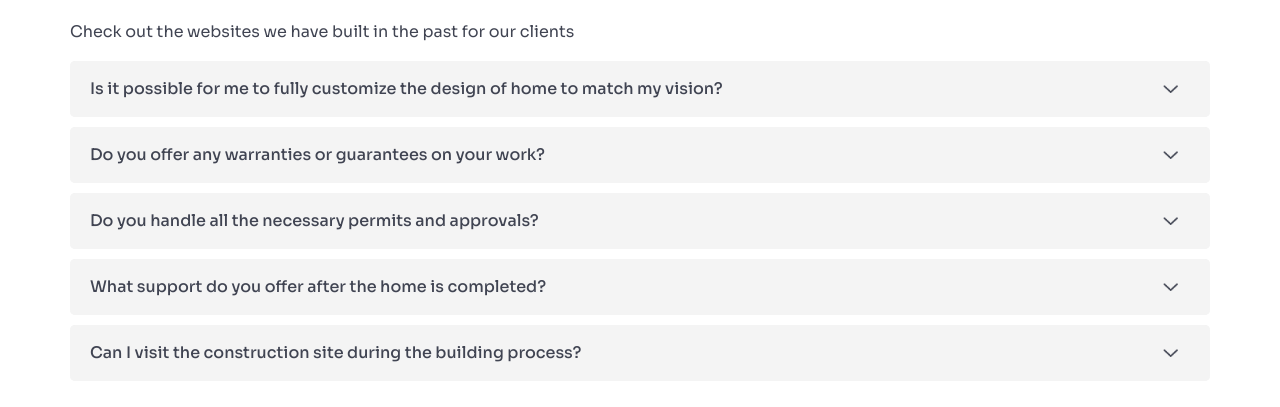
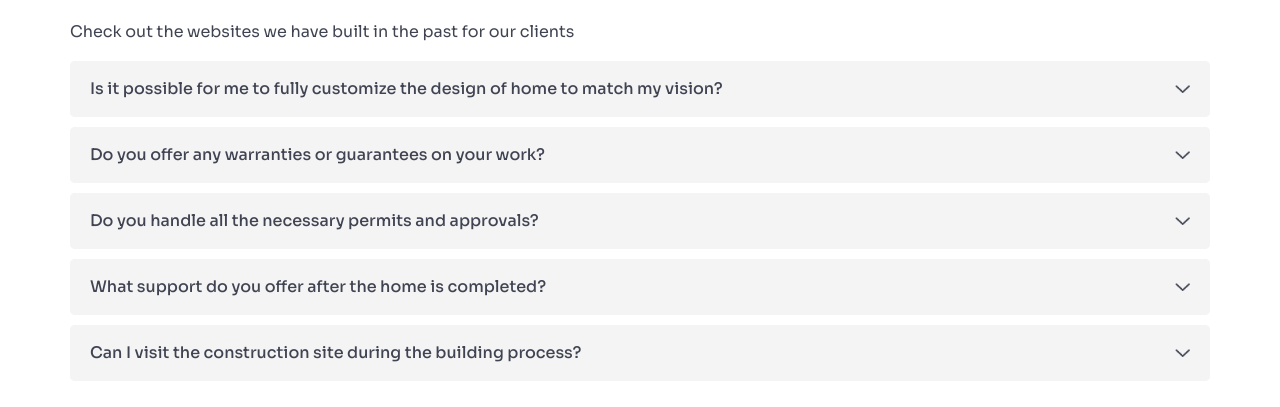
Before and after one commit to resadindipa/jlcservices, a plain HTML site: page index.html in a window 1280 px wide. Shown: the part 4136-4543 px from the top of the page. Drawn offline with Linux system fonts and the light colour scheme.

Commit message:
After adding the responsive CSS code - 2

```diff
--- a/styles/home.css
+++ b/styles/home.css
@@ -718,8 +718,8 @@ div#indipa {
 }
 
 .faq-item-arrow {
-    width: 40px;
-    height: 40px;
+    /* width: 40px;
+    height: 40px; */
     display: inline-block;
     border-radius: 100%;
     text-align: center;
@@ -735,8 +735,8 @@ div#indipa {
     transform-style: preserve-3d;
     height: fit-content;
     transition: transform .3s ease-out;
-    position: relative;
-    top: 8px;
+    /* position: relative; */
+    /* top: 8px; */
     -webkit-user-select: none;
     -moz-user-select: none;
     -ms-user-select: none;
```
